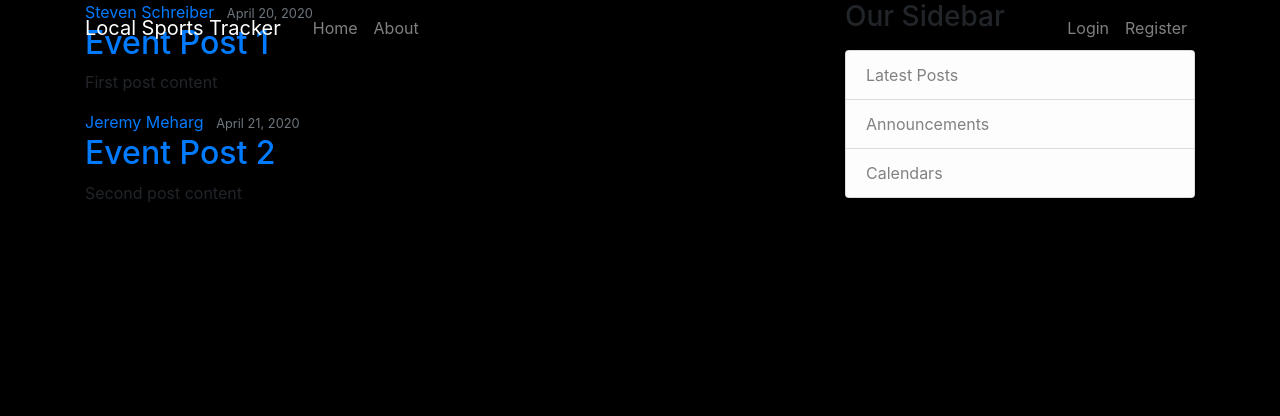
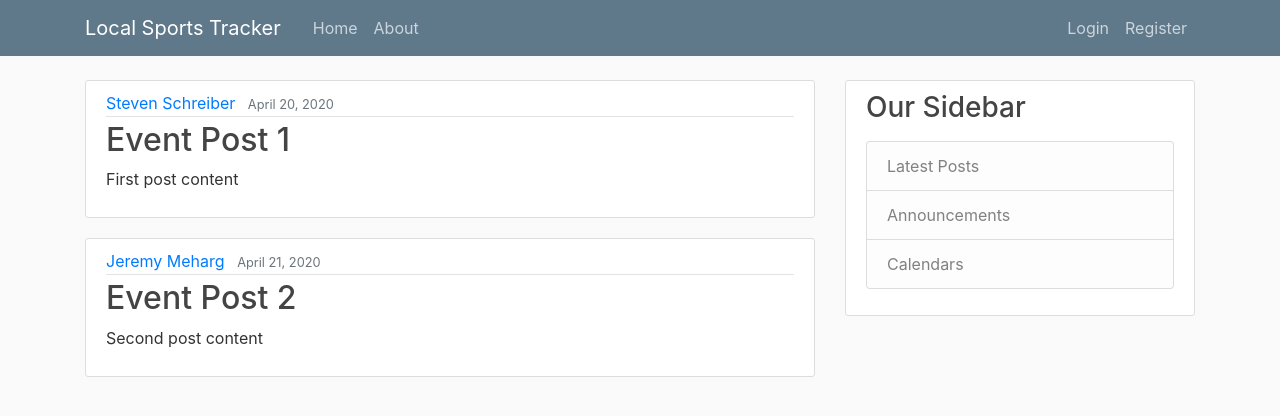
Before and after one commit to StevenRS00/LocalSportsTracker, a Flask app: page / in a window 1280 px wide. Shown: the top 416 px of the page. Run offline with Flask 2, Linux system fonts and the light colour scheme; some libraries are stand-ins or nearby versions.

Commit message:
Testing Styling in main.css for layout.html

```diff
--- a/static/main.css
+++ b/static/main.css
@@ -1,3 +1,80 @@
 body {
-  background-color: black
+  background: #fafafa;
+  color: #333333;
+  margin-top: 5rem;
 }
+
+h1, h2, h3, h4, h5, h6 {
+  color: #444444;
+}
+
+.bg-steel {
+  background-color: #5f788a;
+}
+
+.site-header .navbar-nav .nav-link {
+  color: #cbd5db;
+}
+
+.site-header .navbar-nav .nav-link:hover {
+  color: #ffffff;
+}
+
+.site-header .navbar-nav .nav-link.active {
+  font-weight: 500;
+}
+
+.content-section {
+  background: #ffffff;
+  padding: 10px 20px;
+  border: 1px solid #dddddd;
+  border-radius: 3px;
+  margin-bottom: 20px;
+}
+
+.article-title {
+  color: #444444;
+}
+
+a.article-title:hover {
+  color: #428bca;
+  text-decoration: none;
+}
+
+.article-content {
+  white-space: pre-line;
+}
+
+.article-img {
+  height: 65px;
+  width: 65px;
+  margin-right: 16px;
+}
+
+.article-metadata {
+  padding-bottom: 1px;
+  margin-bottom: 4px;
+  border-bottom: 1px solid #e3e3e3
+}
+
+.article-metadata a:hover {
+  color: #333;
+  text-decoration: none;
+}
+
+.article-svg {
+  width: 25px;
+  height: 25px;
+  vertical-align: middle;
+}
+
+.account-img {
+  height: 125px;
+  width: 125px;
+  margin-right: 20px;
+  margin-bottom: 16px;
+}
+
+.account-heading {
+  font-size: 2.5rem;
+}
```
